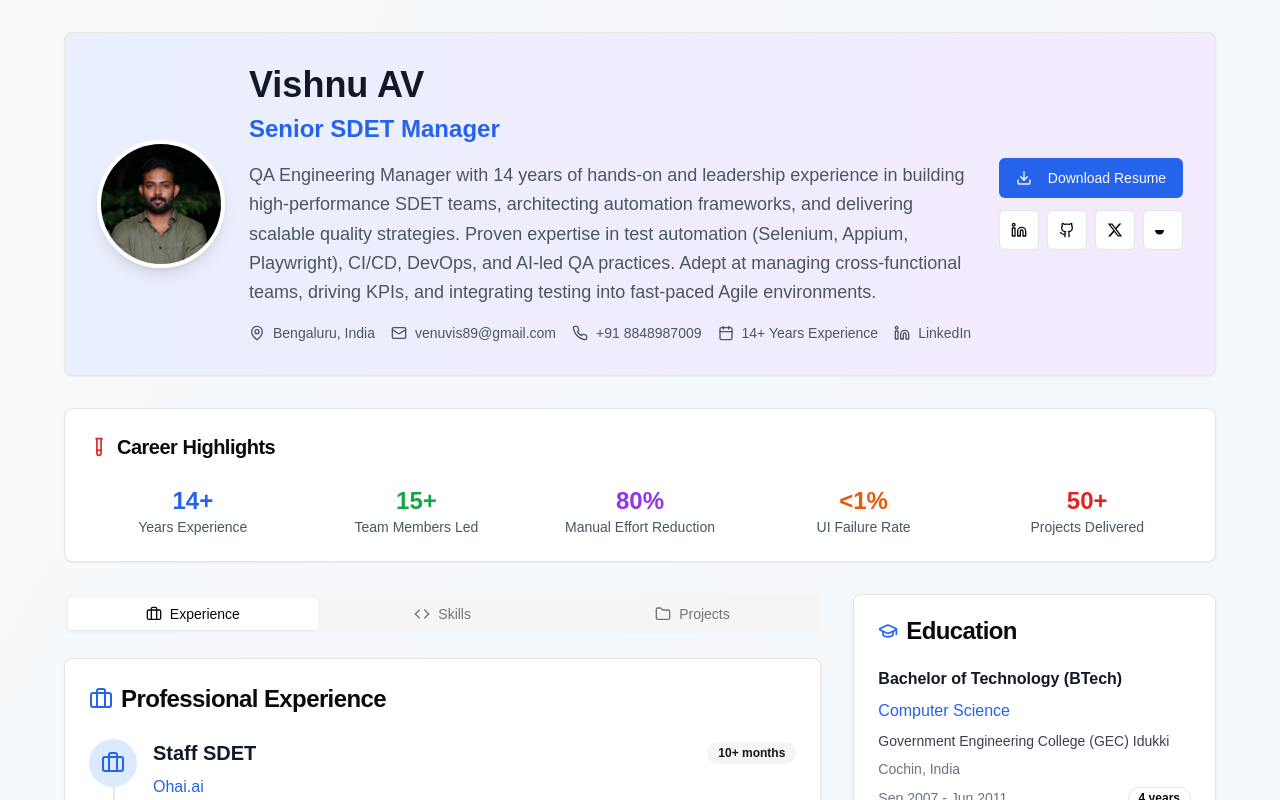
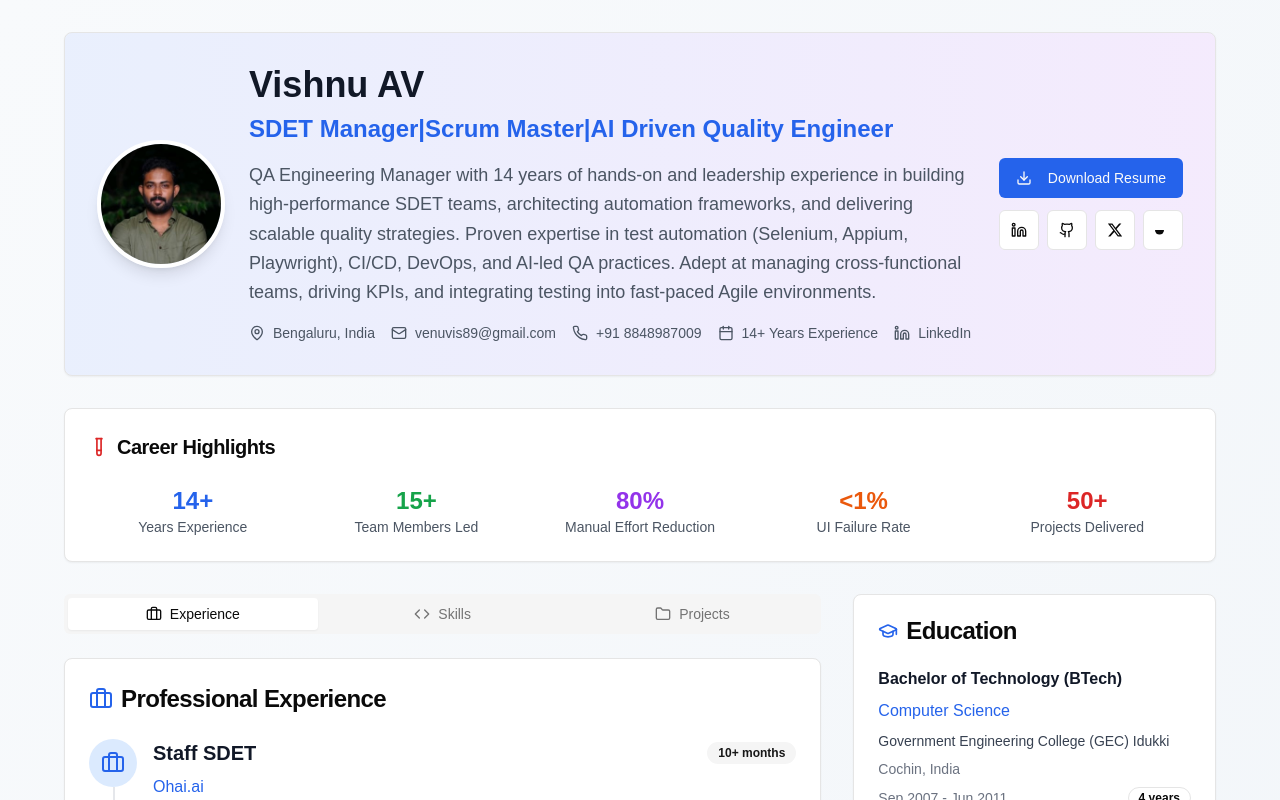
Before and after one commit to vishnuvenu/sdet-profile, a Next.js app in the folder sdet-profile/: page / in a window 1280 px wide. Shown: the top 800 px of the page. Built offline with nearby package versions, Linux system fonts and the light colour scheme.

Commit message:
[venuvis]-profile update

```diff
--- a/sdet-profile/profile-page.tsx
+++ b/sdet-profile/profile-page.tsx
@@ -240,7 +240,7 @@ export default function Component() {
               <div className="flex-1 space-y-4">
                 <div>
                   <h1 className="text-4xl font-bold text-gray-900 mb-2">Vishnu AV</h1>
-                  <h2 className="text-2xl text-blue-600 font-semibold mb-4">Senior SDET Manager</h2>
+                  <h2 className="text-2xl text-blue-600 font-semibold mb-4">SDET Manager|Scrum Master|AI Driven Quality Engineer</h2>
                   <p className="text-lg text-gray-600 leading-relaxed max-w-3xl">
                     QA Engineering Manager with 14 years of hands-on and leadership experience in building
                     high-performance SDET teams, architecting automation frameworks, and delivering scalable quality
```
